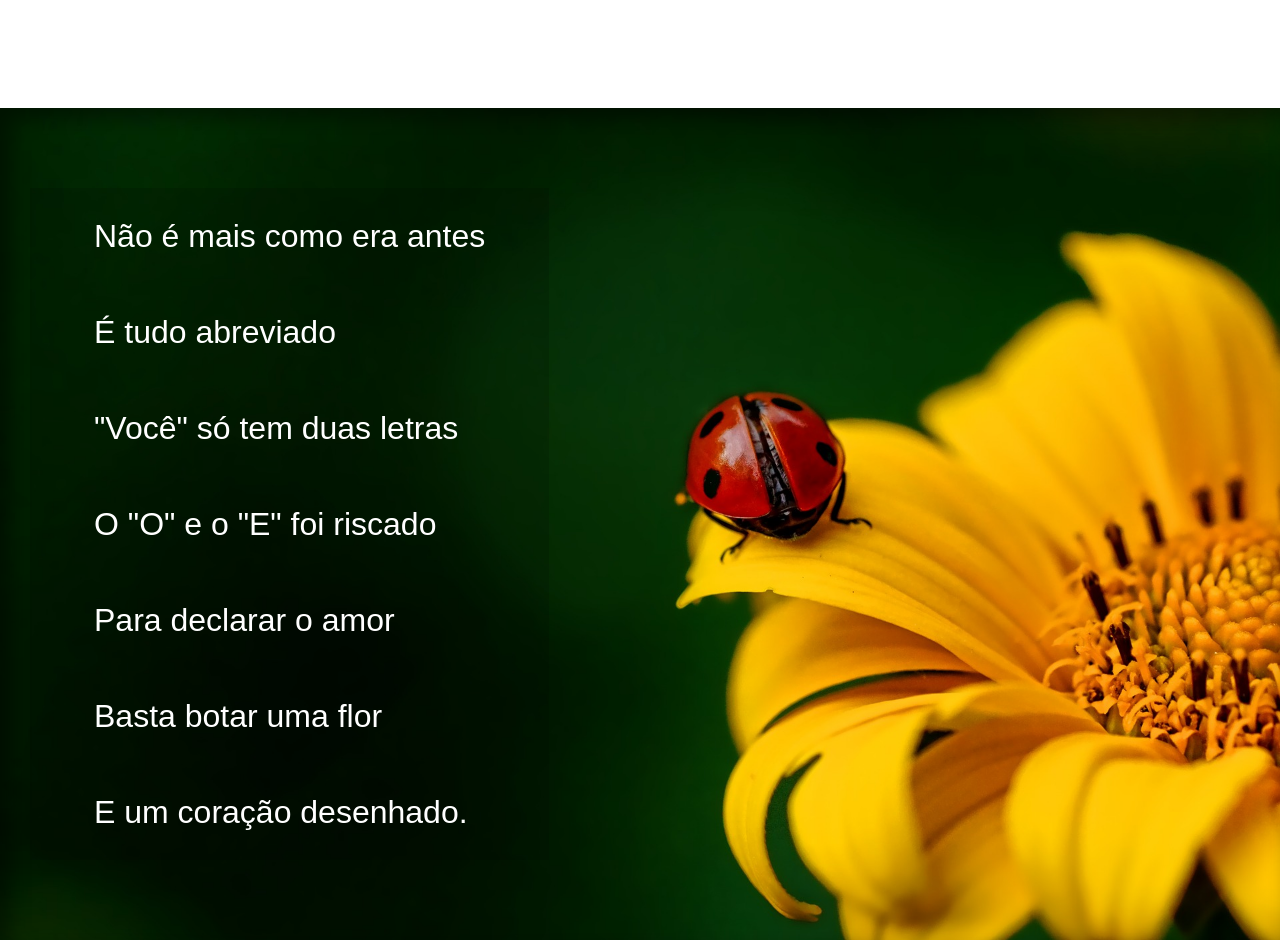
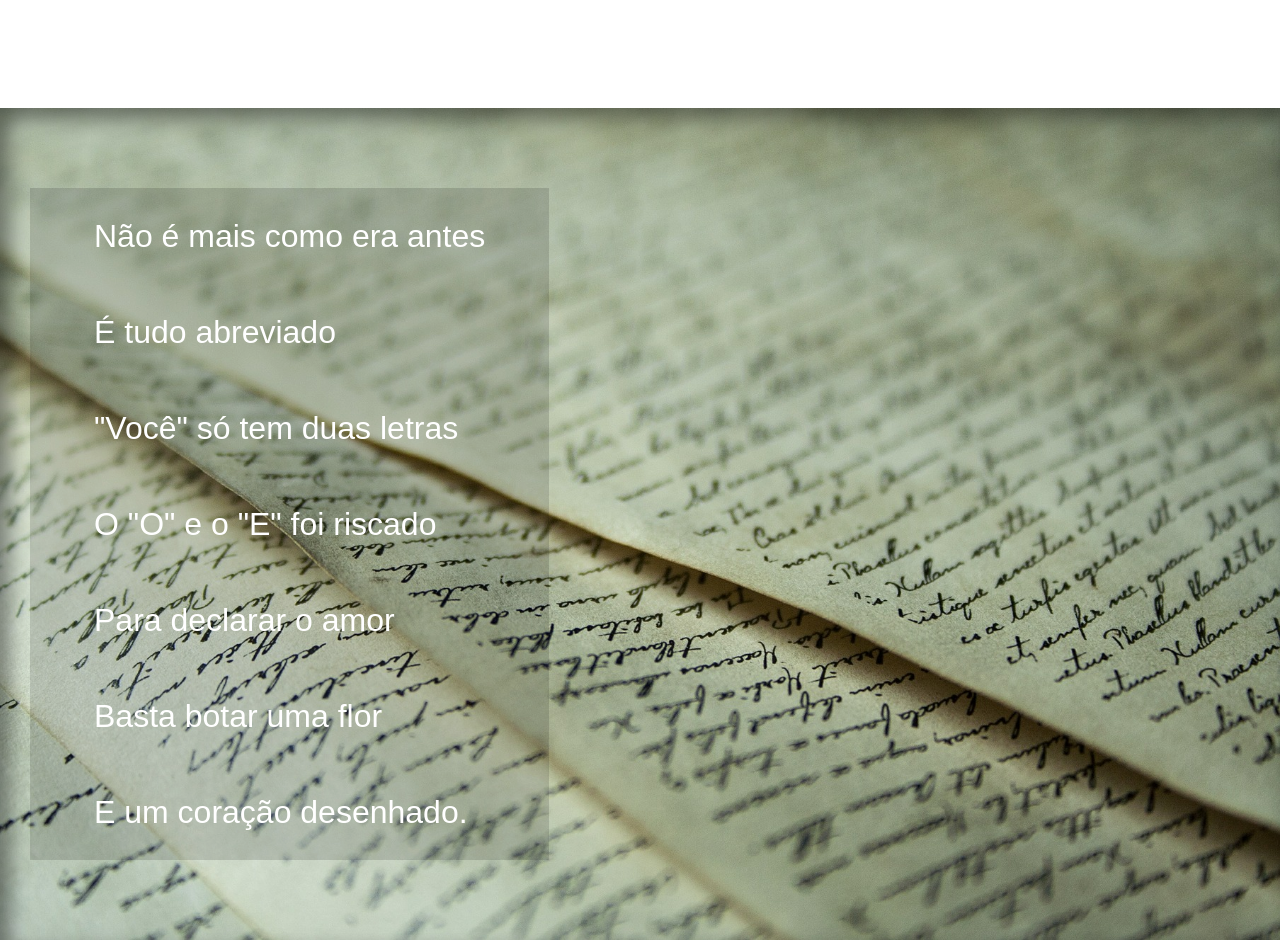
Before and after one commit to PatricBarbosa/Projeto_zero, a plain HTML site: page index.html in a window 1280 px wide. Shown: the part 916-1856 px from the top of the page. Drawn offline with Linux system fonts and the light colour scheme.

Commit message:
Update style.css

```diff
--- a/style.css
+++ b/style.css
@@ -76,7 +76,7 @@ section > p{
 }
 
 #img01{
-    background-image: url(./img/background001.jpg);
+    background-image: url(./img/background002.jpg);
     background-position: right center;
     background-attachment: fixed;
     background-size: cover;
```
